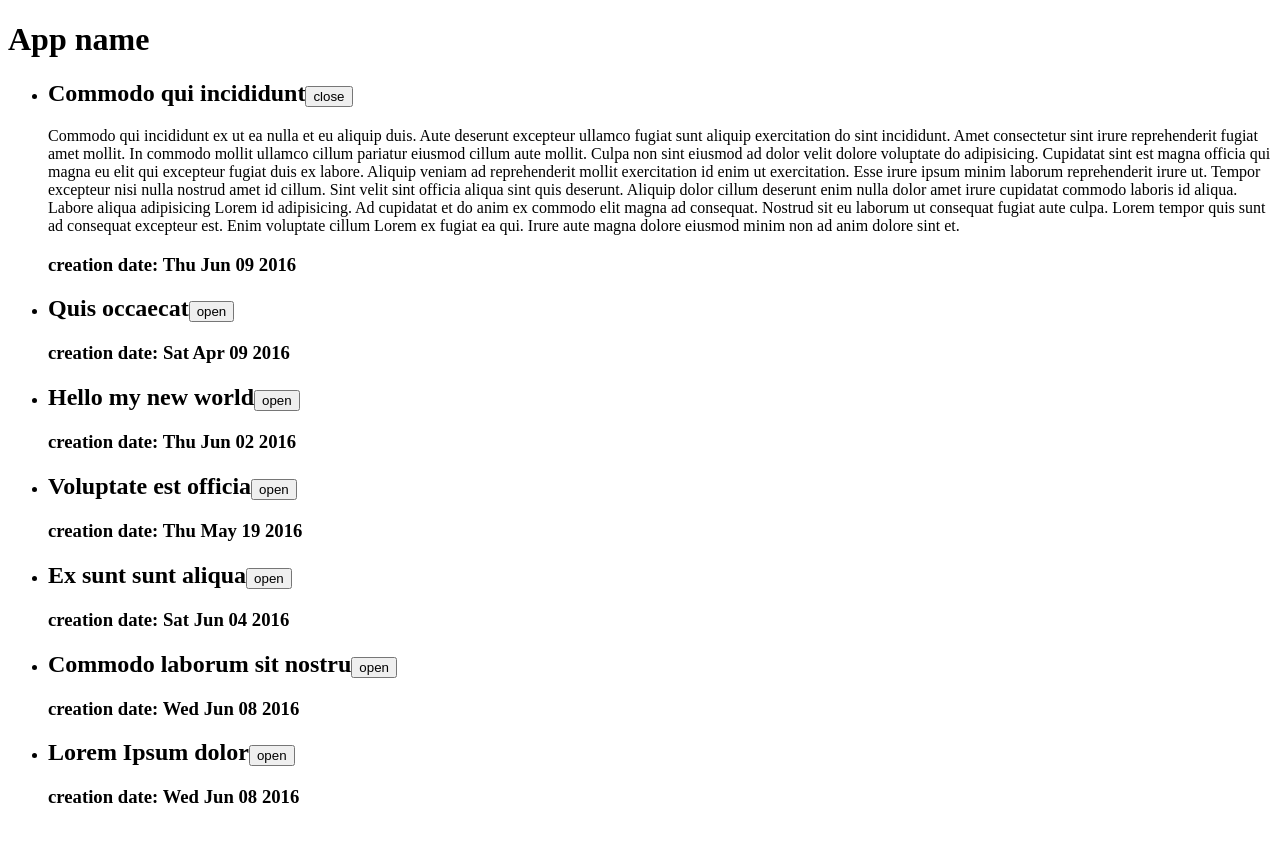
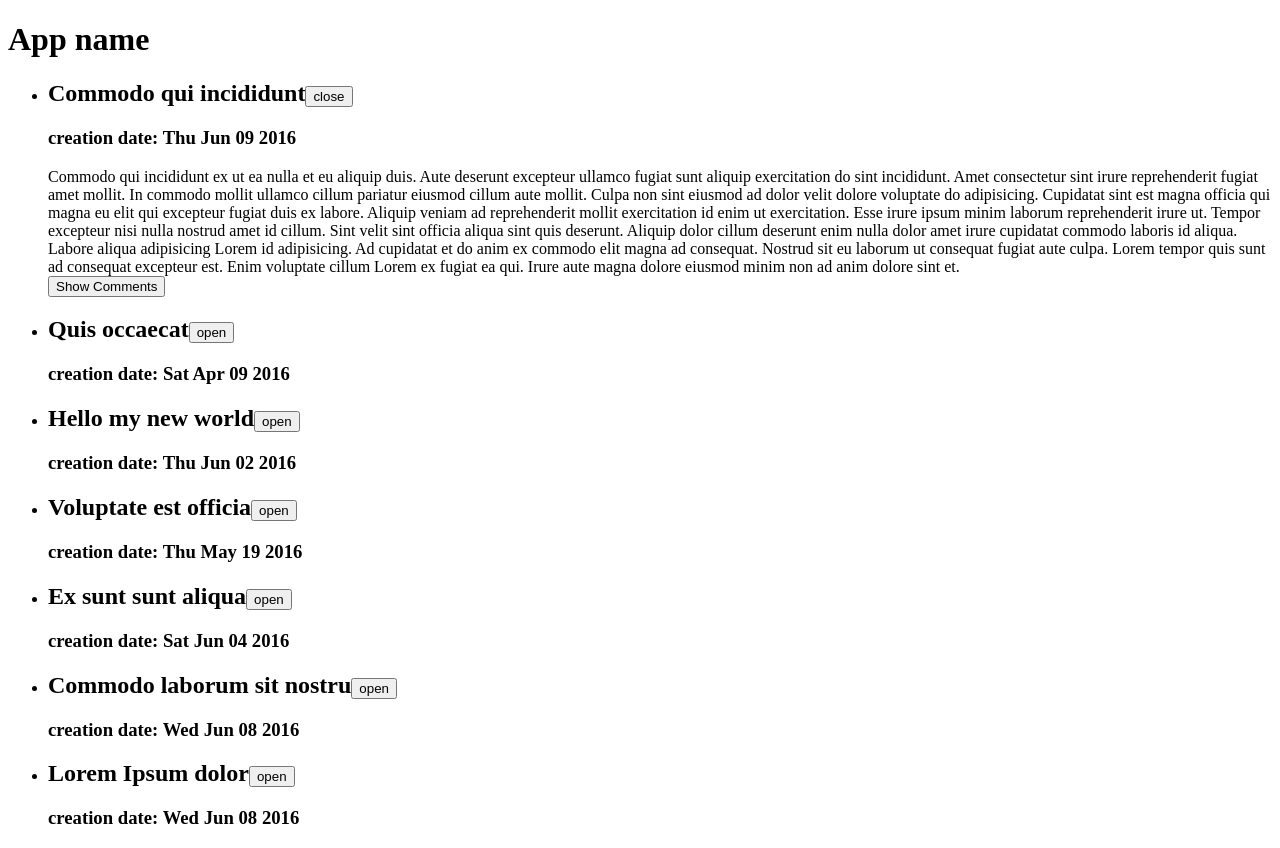
Before and after one commit to romabelka/basic-react-11-01, a React app: page / in a window 1280 px wide. Before the commit the page ends 827 px from the top, so only its background shows below. Built offline with nearby package versions, Linux system fonts and the light colour scheme.

Commit message:
Implement comments section

```diff
--- a/src/components/App.js
+++ b/src/components/App.js
@@ -1,5 +1,5 @@
 import React from 'react'
-import ArticleList from './ArticleList'
+import ArticleList from './components/ArticleList'
 import articles from '../fixtures'
 
 function App() {
--- a/src/components/Article.js
+++ /dev/null
@@ -1,71 +0,0 @@
-import React, {Component} from 'react'
-
-class Article extends Component {
-    constructor(props) {
-        super(props)
-
-        this.state = {
-            isOpen: props.defaultOpen,
-            foo: null
-        }
-    }
-
-    componentWillMount() {
-        console.log('---', 'mounting')
-    }
-
-    componentDidMount() {
-        console.log('---', 'mounted')
-    }
-
-    componentWillReceiveProps(nextProps) {
-        console.log('---', 'will receive props')
-        if (this.props.defaultOpen !== nextProps.defaultOpen) this.setState({
-            isOpen: nextProps.defaultOpen
-        })
-    }
-
-    componentWillUpdate(nexState) {
-//        if (nexState.isOpen) fetchData()
-    }
-/*
-    state = {
-        isOpen: true
-    }
-*/
-
-    render() {
-        const {article} = this.props
-//        if (this.state.isOpen) throw new Error()
-        const body = this.state.isOpen && <section>{article.text}</section>
-        return (
-            <div>
-                <h2>
-                    {article.title}
-                    <button onClick={this.handleClick}>
-                        {this.state.isOpen ? 'close' : 'open'}
-                    </button>
-                </h2>
-                {body}
-                <h3>creation date: {(new Date(article.date)).toDateString()}</h3>
-            </div>
-        )
-    }
-
-    handleClick = () => {
-        this.setState((state) => ({
-            isOpen: !state.isOpen
-        }))
-/*
-        this.setState((state) => {
-            console.log('---', this.state, state)
-            return {
-                isOpen: !state.isOpen
-            }
-        })
-*/
-    }
-}
-
-
-export default Article
--- a/src/components/ArticleList.js
+++ /dev/null
@@ -1,26 +0,0 @@
-import React, { Component } from 'react'
-import Article from './Article'
-
-class ArticleList extends Component {
-    state = {
-        error: null
-    }
-    componentDidCatch(error) {
-        console.log('---', 123, error)
-        this.setState({ error })
-    }
-    render() {
-        if (this.state.error) return <h2>Some error</h2>
-
-        const articleElements = this.props.articles.map((article, index) => <li key={article.id}>
-            <Article article = {article} defaultOpen = {index === 0}/>
-        </li>)
-        return (
-            <ul>
-                {articleElements}
-            </ul>
-        )
-    }
-}
-
-export default ArticleList
--- /dev/null
+++ b/src/components/components/Article.js
@@ -0,0 +1,44 @@
+import React, {Component} from 'react'
+
+import CommentsList from './CommentsList'
+
+class Article extends Component {
+  constructor(props) {
+    super(props)
+
+    this.state = {
+      isOpen: props.defaultOpen,
+    }
+  }
+
+  handleClick = () => {
+    this.setState({
+      isOpen: !this.state.isOpen
+    })
+  }
+
+  render() {
+    const {article} = this.props
+    const body = this.state.isOpen && (
+      <section>
+        {article.text}
+        <CommentsList comments={article.comments} />
+      </section>
+    )
+    return (
+      <div>
+        <h2>
+          {article.title}
+          <button onClick={this.handleClick}>
+            {this.state.isOpen ? 'close' : 'open'}
+          </button>
+        </h2>
+        <h3>creation date: {(new Date(article.date)).toDateString()}</h3>
+        {body}
+      </div>
+    )
+  }
+}
+
+
+export default Article
--- /dev/null
+++ b/src/components/components/ArticleList.js
@@ -0,0 +1,18 @@
+import React from 'react'
+import Article from './Article'
+
+const ArticleList = (props) => {
+  const {articles} = props
+  const articleElements = articles.map((article, index) => (
+    <li key={article.id}>
+      <Article article={article} defaultOpen={index === 0} />
+    </li>
+  ))
+  return (
+    <ul>
+      {articleElements}
+    </ul>
+  )
+}
+
+export default ArticleList
--- /dev/null
+++ b/src/components/components/Comment.js
@@ -0,0 +1,10 @@
+import React from 'react'
+
+const Comment = ({user, text}) => (
+  <div>
+    <div>{user}</div>
+    <div>{text}</div>
+  </div>
+)
+
+export default Comment
--- /dev/null
+++ b/src/components/components/CommentsList.js
@@ -0,0 +1,50 @@
+import React, {Component} from 'react'
+
+import Comment from './Comment'
+
+class CommentsList extends Component {
+  state = {
+    isExpanded: false,
+  }
+
+  handlerToggleComments = () => {
+    this.setState({
+      isExpanded: !this.state.isExpanded
+    })
+  }
+
+  render() {
+    const {comments} = this.props
+    const commentsList = comments && (
+      <ul>
+        {comments.map((comment) => (
+          <Comment
+            key={comment.id}
+            user={comment.user}
+            text={comment.text}
+          />
+        ))}
+      </ul>
+    )
+    const commentsListBody = comments && (
+      <div>
+        <button onClick={this.handlerToggleComments}>
+          {this.state.isExpanded ? 'Hide Comments' : 'Show Comments'}
+        </button>
+        {
+          this.state.isExpanded && commentsList
+        }
+      </div>
+    )
+    const noCommentsYet = <p>No comments yet!</p>
+    return (
+      <div>
+        {
+          commentsList ? commentsListBody : noCommentsYet
+        }
+      </div>
+    )
+  }
+}
+
+export default CommentsList
```
